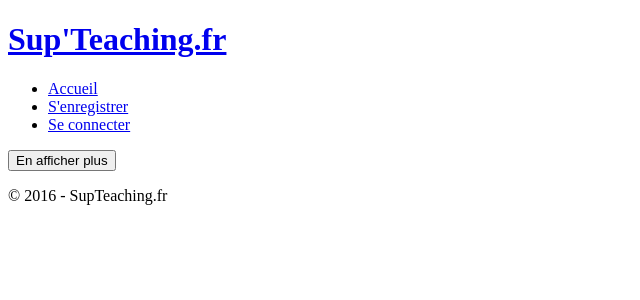
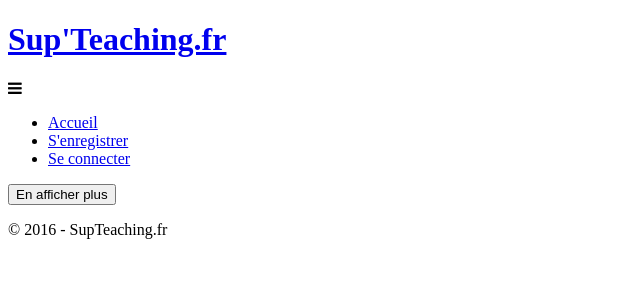
Before and after one commit to Alegzandr/alexandre.farrenq.dev2018-my_blog, a PHP site: page /home.php in a window 1280 px wide. Shown: the top 300 px of the page, without its empty margins (0-640 px from the left). Run offline with PHP 8.4, Linux system fonts and the light colour scheme; some libraries are stand-ins or nearby versions.

Commit message:
Fixed FontAwesome

```diff
--- a/app/views/editarticle.php
+++ b/app/views/editarticle.php
@@ -13,7 +13,7 @@
     </title>
     <link rel="icon" href="/assets/img/favicon.png">
     <link rel="stylesheet" href="/assets/css/default.css">
-    <link rel="stylesheet" href="/assets/css/font-awesome.min.css">
+    <link rel="stylesheet" href="https://maxcdn.bootstrapcdn.com/font-awesome/4.5.0/css/font-awesome.min.css">
     <link rel="stylesheet" href="/assets/css/jquery.sidr.dark.min.css">
     <link rel="stylesheet" href="/assets/css/styles.css">
 </head>
--- a/app/views/editcomment.php
+++ b/app/views/editcomment.php
@@ -9,7 +9,7 @@
     <title>Sup'Teaching.fr | Éditer mon commentaire</title>
     <link rel="icon" href="/assets/img/favicon.png">
     <link rel="stylesheet" href="/assets/css/default.css">
-    <link rel="stylesheet" href="/assets/css/font-awesome.min.css">
+    <link rel="stylesheet" href="https://maxcdn.bootstrapcdn.com/font-awesome/4.5.0/css/font-awesome.min.css">
     <link rel="stylesheet" href="/assets/css/jquery.sidr.dark.min.css">
     <link rel="stylesheet" href="/assets/css/styles.css">
 </head>
--- a/app/views/editprofile.php
+++ b/app/views/editprofile.php
@@ -5,7 +5,7 @@
     <title>Sup'Teaching.fr | Éditer mon profil</title>
     <link rel="icon" href="/assets/img/favicon.png">
     <link rel="stylesheet" href="/assets/css/default.css">
-    <link rel="stylesheet" href="/assets/css/font-awesome.min.css">
+    <link rel="stylesheet" href="https://maxcdn.bootstrapcdn.com/font-awesome/4.5.0/css/font-awesome.min.css">
     <link rel="stylesheet" href="/assets/css/jquery.sidr.dark.min.css">
     <link rel="stylesheet" href="/assets/css/styles.css">
 </head>
--- a/app/views/header.php
+++ b/app/views/header.php
@@ -1,7 +1,8 @@
 <header id="top">
     <h1><a href="/">Sup'Teaching.fr</a></h1>
 
-    <nav>
+    <i class="fa fa-bars" id="right-menu" href="#sidr"></i>
+    <nav class="not-mobile" id="sidr">
         <ul>
             <li><a href="/">Accueil</a></li>
             <?php
--- a/app/views/home.php
+++ b/app/views/home.php
@@ -6,7 +6,7 @@
     <title>Sup'Teaching.fr</title>
     <link rel="icon" href="/assets/img/favicon.png">
     <link rel="stylesheet" href="/assets/css/default.css">
-    <link rel="stylesheet" href="/assets/css/font-awesome.min.css">
+    <link rel="stylesheet" href="https://maxcdn.bootstrapcdn.com/font-awesome/4.5.0/css/font-awesome.min.css">
     <link rel="stylesheet" href="/assets/css/jquery.sidr.dark.min.css">
     <link rel="stylesheet" href="assets/css/styles.css">
 </head>
--- a/app/views/login.php
+++ b/app/views/login.php
@@ -5,7 +5,7 @@
     <title>Sup'Teaching.fr | Identification</title>
     <link rel="icon" href="/assets/img/favicon.png">
     <link rel="stylesheet" href="/assets/css/default.css">
-    <link rel="stylesheet" href="/assets/css/font-awesome.min.css">
+    <link rel="stylesheet" href="https://maxcdn.bootstrapcdn.com/font-awesome/4.5.0/css/font-awesome.min.css">
     <link rel="stylesheet" href="/assets/css/jquery.sidr.dark.min.css">
     <link rel="stylesheet" href="/assets/css/styles.css">
 </head>
--- a/app/views/newarticle.php
+++ b/app/views/newarticle.php
@@ -5,7 +5,7 @@
     <title>Sup'Teaching.fr | Créer un article</title>
     <link rel="icon" href="/assets/img/favicon.png">
     <link rel="stylesheet" href="/assets/css/default.css">
-    <link rel="stylesheet" href="/assets/css/font-awesome.min.css">
+    <link rel="stylesheet" href="https://maxcdn.bootstrapcdn.com/font-awesome/4.5.0/css/font-awesome.min.css">
     <link rel="stylesheet" href="/assets/css/jquery.sidr.dark.min.css">
     <link rel="stylesheet" href="/assets/css/styles.css">
 </head>
--- a/app/views/profile.php
+++ b/app/views/profile.php
@@ -12,7 +12,7 @@
     <title>Sup'Teaching.fr | Profil de <?php echo($user); ?></title>
     <link rel="icon" href="/assets/img/favicon.png">
     <link rel="stylesheet" href="/assets/css/default.css">
-    <link rel="stylesheet" href="/assets/css/font-awesome.min.css">
+    <link rel="stylesheet" href="https://maxcdn.bootstrapcdn.com/font-awesome/4.5.0/css/font-awesome.min.css">
     <link rel="stylesheet" href="/assets/css/jquery.sidr.dark.min.css">
     <link rel="stylesheet" href="/assets/css/styles.css">
 </head>
--- a/app/views/register.php
+++ b/app/views/register.php
@@ -5,7 +5,7 @@
     <title>Sup'Teaching.fr | Inscription</title>
     <link rel="icon" href="/assets/img/favicon.png">
     <link rel="stylesheet" href="/assets/css/default.css">
-    <link rel="stylesheet" href="/assets/css/font-awesome.min.css">
+    <link rel="stylesheet" href="https://maxcdn.bootstrapcdn.com/font-awesome/4.5.0/css/font-awesome.min.css">
     <link rel="stylesheet" href="/assets/css/jquery.sidr.dark.min.css">
     <link rel="stylesheet" href="/assets/css/styles.css">
 </head>
```
Also changed, not shown: public/assets/css/font-awesome.min.css (deleted), public/assets/css/styles.css.
